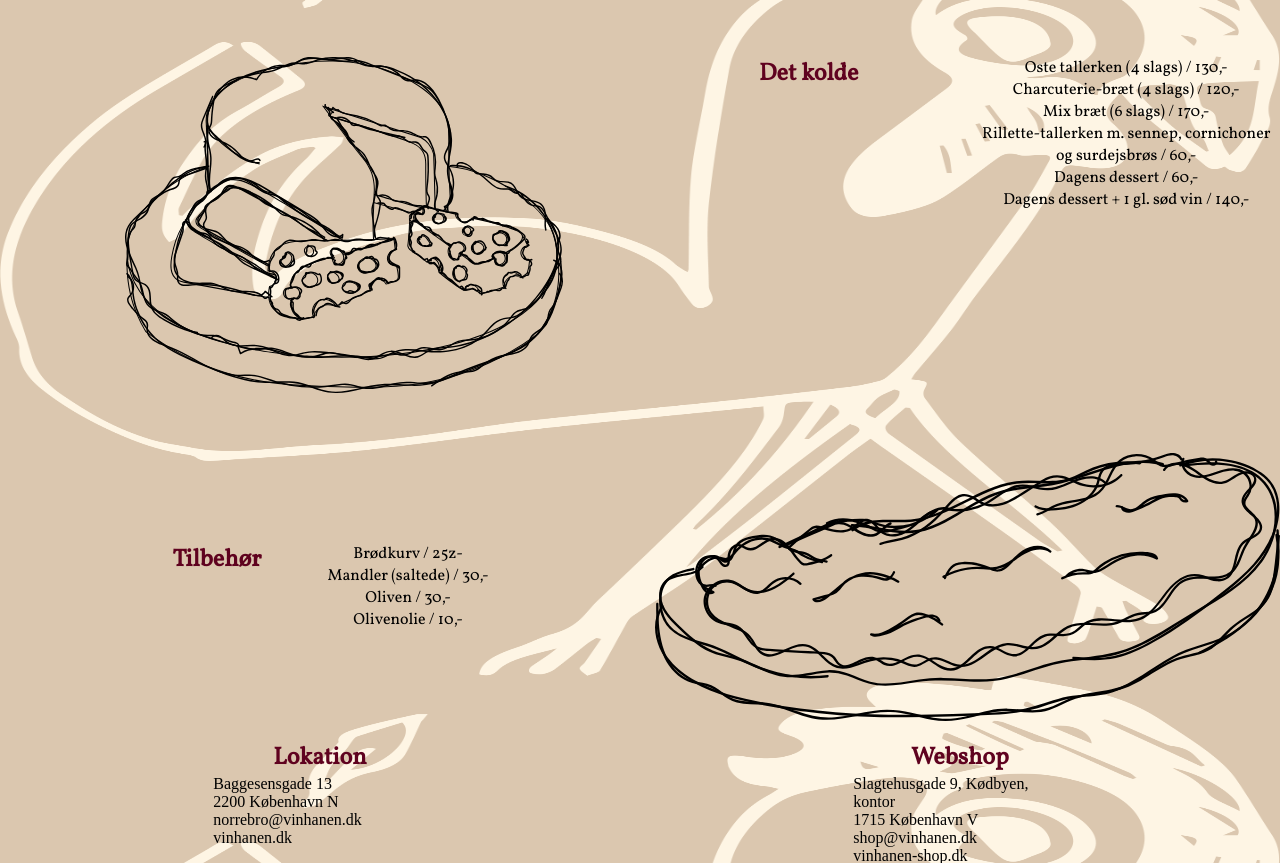
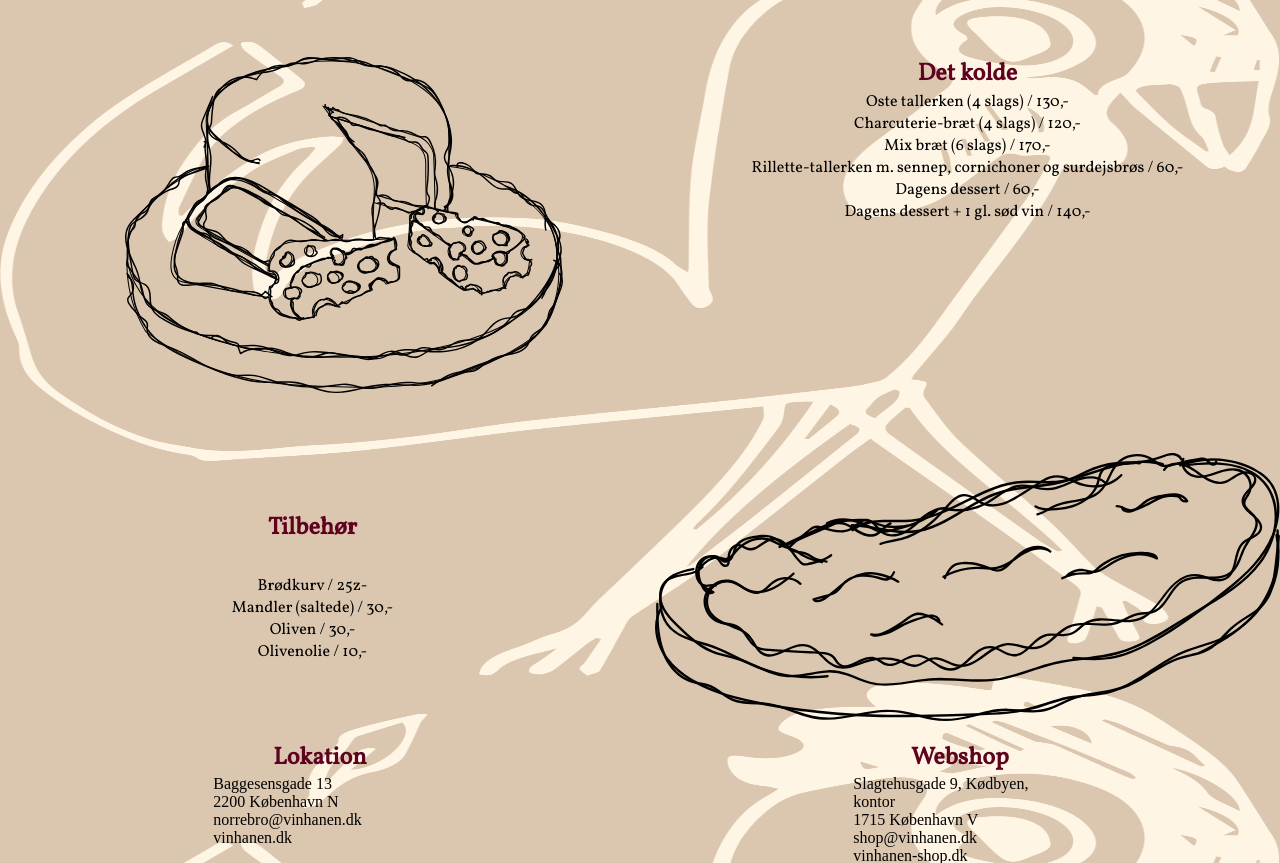
Before and after one commit to louisetrab/02_redesign, a plain HTML site: page menu.html in a window 1280 px wide. Shown: the part 1724-2587 px from the top of the page. Drawn offline with Linux system fonts and the light colour scheme.

Commit message:
endringer mad

```diff
--- a/menu.html
+++ b/menu.html
@@ -86,8 +86,9 @@
 
       <section id="section_five">
         <div class="section_wrapper">
+          <div class="overskift1">
+            <h2>Det kolde</h2>
             <div class="col_text">
-            <h2>Det kolde</h2>
               <p>
                 Oste tallerken (4 slags) / 130,-
                 <br />
@@ -101,6 +102,7 @@
                 <br />
                 Dagens dessert + 1 gl. sød vin / 140,-
               </p>
+            </div>
           </div>
           <img id="platter" src="bilder/cheese_platter.svg" />
         </div>
--- a/styles/menu.css
+++ b/styles/menu.css
@@ -176,7 +176,7 @@ img {
   #section_five .col_text {
     display: grid;
     gap: 10px;
-    grid-template-columns: 1fr 1fr;
+    grid-template-columns: 1fr;
   }
 
   #platter {
@@ -199,7 +199,7 @@ img {
   #section_six .col_text {
     display: grid;
     gap: 30px;
-    grid-template-columns: 1fr 1fr;
+    grid-template-columns: 1fr;
     margin: auto;
   }
   #tilbehør {
```
Lines whose indentation alone changed are shown as unchanged.
